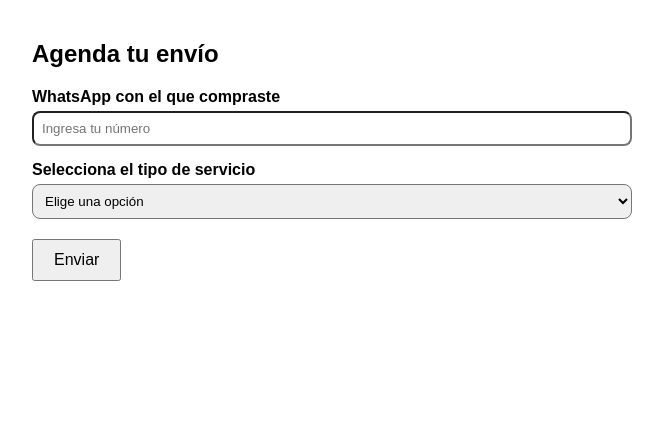
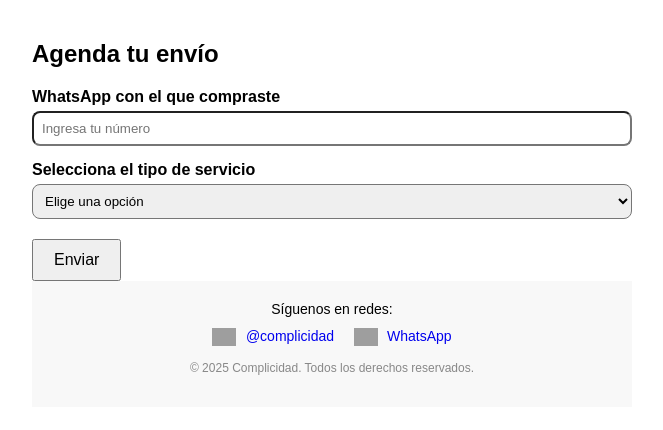
Before and after one commit to complicidad/form, a plain HTML site: page index.html in a window 1280 px wide. Shown: the whole page, without its empty margins (308-971 px from the left). Drawn offline with nearby package versions, Linux system fonts and the light colour scheme; no server answers; grey boxes are pictures that could not be loaded.

Commit message:
Update index.html

```diff
--- a/index.html
+++ b/index.html
@@ -105,6 +105,26 @@ form select {
 
     <button type="submit">Enviar</button>
   </form>
+
+
+<footer style="background-color:#f8f8f8; padding:20px; text-align:center; font-family:sans-serif;">
+  <p style="margin: 0; font-size: 14px;">Síguenos en redes:</p>
+
+  <div style="margin-top:10px;">
+    <a href="https://www.tiktok.com/@complicidadboutique" target="_blank" style="margin-right:15px; text-decoration:none;">
+      <img src="https://cdn-icons-png.flaticon.com/512/3046/3046122.png" alt="TikTok" width="24" style="vertical-align:middle;">
+      <span style="margin-left:5px; font-size:14px;">@complicidad</span>
+    </a>
+
+    <a href="https://wa.me/51981391159" target="_blank" style="text-decoration:none;">
+      <img src="https://cdn-icons-png.flaticon.com/512/733/733585.png" alt="WhatsApp" width="24" style="vertical-align:middle;">
+      <span style="margin-left:5px; font-size:14px;">WhatsApp</span>
+    </a>
+  </div>
+
+  <p style="margin-top:15px; font-size:12px; color:#888;">© 2025 Complicidad. Todos los derechos reservados.</p>
+</footer>
+
 
   <script>
 
```
